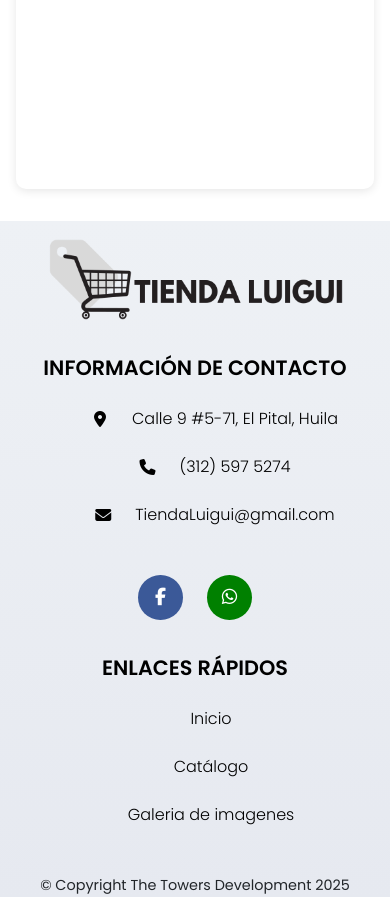
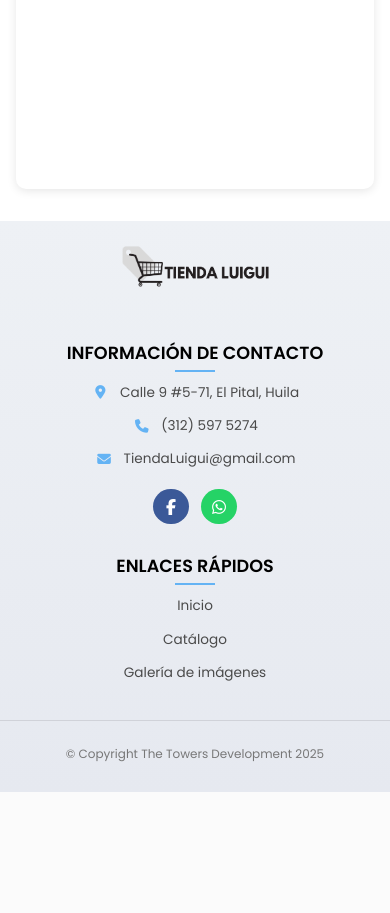
Before and after one commit to SamuelLemos01/Tienda-LuiGui-Despliegue, a Django app: page /carrito/ in a window 390 px wide. Shown: the part 549-1462 px from the top of the page. After the commit the page ends 1341 px from the top, so only its background shows below. Run offline with Django 5.2, Linux system fonts and the light colour scheme; some libraries are stand-ins or nearby versions.

Commit message:
footer arreglado

```diff
--- a/Proyecto_SENA/static/css/menu.css
+++ b/Proyecto_SENA/static/css/menu.css
@@ -114,124 +114,6 @@ header {
 
 .nav-iconos a:hover {
     color: green;
-}
-
-/* footer */
-.pie-pagina {
-    background-image: linear-gradient(to top, #e6e9f0 0%, #eef1f5 100%);
-}
-
-.contenedor-pie-pagina {
-    display: flex;
-    flex-direction: column;
-    gap: 3rem;
-    padding: 1rem;
-}
-
-.menu-pie-pagina {
-    display: flex;
-    gap: 5rem;
-}
-
-.titulo-pie-pagina {
-    font-weight: 600;
-    font-size: 1.6rem;
-    text-transform: uppercase;
-    color: #000;
-    margin-bottom: 2rem;
-}
-
-.pie-contenido {
-    display: flex;
-    justify-content: center;
-    gap: 50px;
-    align-items: center;
-}
-
-.pie-contenido img {
-    width: 60%;
-}
-
-.informacion-contacto,
-.informacion,
-.boletin {
-    display: flex;
-    flex-direction: column;
-}
-
-.informacion {
-    padding-left: 6rem;
-}
-
-.informacion-contacto ul,
-.informacion ul {
-    display: flex;
-    flex-direction: column;
-    gap: 1.5rem;
-}
-
-.informacion-contacto ul li,
-.informacion ul li {
-    list-style: none;
-    color: #000;
-    font-size: 1.4rem;
-    font-weight: 300;
-    display: flex;
-    align-items: center;
-}
-
-.informacion-contacto ul li i {
-    margin-right: 1rem;
-    min-width: 2rem;
-    color: #000;
-}
-
-.informacion ul li a {
-    text-decoration: none;
-    color: #000;
-    font-weight: 300;
-    transition: color 0.3s ease;
-}
-
-.informacion ul li a:hover {
-    color: var(--color-oscuro);
-}
-
-.iconos-sociales {
-    display: flex;
-    gap: 1.5rem;
-    margin-top: 2rem;
-}
-
-.iconos-sociales span {
-    border-radius: 50%;
-    width: 3.5rem;
-    height: 3.5rem;
-    display: flex;
-    align-items: center;
-    justify-content: center;
-    transition: transform 0.3s ease;
-}
-
-.iconos-sociales span:hover {
-    transform: translateY(-3px);
-}
-
-.iconos-sociales span i {
-    color: #fff;
-    font-size: 1.4rem;
-}
-
-.facebook {
-    background-color: #3b5998;
-}
-
-.whattsapp {
-    background-color: green;
-}
-
-.derechos-autor {
-    text-align: center;
 }
 
 /* Estilos para el dropdown */
@@ -409,36 +291,6 @@ header {
         transform: translateX(50%);
     }
 
-    /* Menu pie de página - Centrado en tablet/mobile */
-    .menu-pie-pagina {
-        flex-direction: column;
-        gap: 3rem;
-        align-items: center;
-        text-align: center;
-    }
-
-    .informacion {
-        padding-left: 0;
-    }
-
-    .informacion-contacto {
-        padding-left: 0;
-    }
-
-    .informacion-contacto ul,
-    .informacion ul {
-        align-items: center;
-    }
-
-    .informacion-contacto ul li {
-        justify-content: center;
-        text-align: center;
-    }
-
-    .titulo-pie-pagina {
-        text-align: center;
-    }
-
     :root {
         --h1-font: 4.5rem;
         --h2-font: 2.6rem;
@@ -471,70 +323,6 @@ header {
     .items-navbar.open .logo-responsive {
         width: 40%;
         margin: 0 auto 20px;
-    }
-
-    .titulo-pie-pagina {
-        font-size: 1.3rem;
-        margin-bottom: 1.5rem;
-        text-align: center;
-    }
-
-    .menu-pie-pagina {
-        text-align: center;
-        align-items: center;
-    }
-
-    .pie-contenido {
-        gap: 20px;
-        justify-content: center;
-    }
-
-    .pie-contenido img {
-        width: 80%;
-    }
-
-    .informacion-contacto,
-    .informacion {
-        align-items: center;
-    }
-
-    .informacion-contacto ul,
-    .informacion ul {
-        align-items: center;
-    }
-
-    .informacion-contacto ul li,
-    .informacion ul li {
-        font-size: 1rem;
-        text-align: center;
-        justify-content: center;
-    }
-
-    .iconos-sociales {
-        justify-content: center;
-    }
-
-    .iconos-sociales span {
-        width: 2.8rem;
-        height: 2.8rem;
-    }
-
-    .iconos-sociales span i {
-        font-size: 1.1rem;
-    }
-
-    .contenedor-pie-pagina {
-        gap: 2rem;
-        padding: 1rem 0.5rem;
-    }
-
-    .menu-pie-pagina {
-        gap: 2rem;
-    }
-
-    .derechos-autor {
-        font-size: 0.9rem;
-        margin-top: 1rem;
     }
 
     /* Ajustes de fuente raíz */
@@ -575,15 +363,6 @@ header {
         font-size: 1.3rem;
     }
 
-    .pie-contenido img {
-        width: 90%;
-    }
-
-    .informacion-contacto ul li,
-    .informacion ul li {
-        font-size: 0.9rem;
-    }
-
     .dropdown-content {
         min-width: 160px;
     }
@@ -600,3 +379,190 @@ header {
         transform: scale(1);
     }
 }
+
+.pie-pagina {
+    background-image: linear-gradient(to top, #e6e9f0 0%, #eef1f5 100%);
+    padding: 3rem 0 1rem;
+}
+
+.contenedor-pie-pagina {
+    max-width: 1200px;
+    margin: 0 auto;
+    padding: 0 1.5rem;
+}
+
+.menu-pie-pagina {
+    display: flex;
+    justify-content: space-between;
+    flex-wrap: wrap;
+    gap: 2rem;
+}
+
+.titulo-pie-pagina {
+    font-size: 1.1rem;
+    font-weight: 600;
+    text-transform: uppercase;
+    color: #000;
+    margin-bottom: 1.2rem;
+    position: relative;
+}
+
+.titulo-pie-pagina::after {
+    content: '';
+    position: absolute;
+    left: 0;
+    bottom: -8px;
+    width: 40px;
+    height: 2px;
+    background-color: #64b3f4;
+}
+
+.pie-logo {
+    flex: 1;
+    display: flex;
+    align-items: flex-start;
+    justify-content: center;
+    min-width: 200px;
+}
+
+.pie-logo img {
+    width: 80%;
+    max-width: 150px;
+}
+
+.informacion-contacto,
+.enlaces-rapidos {
+    flex: 1;
+    min-width: 200px;
+}
+
+.informacion-contacto ul,
+.enlaces-rapidos ul {
+    list-style: none;
+    padding: 0;
+    margin: 0;
+}
+
+.informacion-contacto ul li,
+.enlaces-rapidos ul li {
+    margin-bottom: 0.8rem;
+    font-size: 0.9rem;
+    color: #4a4a4a;
+    display: flex;
+    align-items: center;
+}
+
+.informacion-contacto ul li i {
+    margin-right: 10px;
+    min-width: 1.2rem;
+    color: #64b3f4;
+}
+
+.enlaces-rapidos ul li a {
+    color: #4a4a4a;
+    text-decoration: none;
+    transition: color 0.3s ease, transform 0.3s ease;
+    display: inline-block;
+}
+
+.enlaces-rapidos ul li a:hover {
+    color: #64b3f4;
+    transform: translateX(5px);
+}
+
+.iconos-sociales {
+    display: flex;
+    gap: 0.8rem;
+    margin-top: 1.2rem;
+}
+
+.social-icon {
+    width: 2.5rem;
+    height: 2.5rem;
+    display: flex;
+    align-items: center;
+    justify-content: center;
+    border-radius: 50%;
+    color: #fff;
+    transition: transform 0.3s ease, opacity 0.3s;
+    text-decoration: none;
+}
+
+.social-icon:hover {
+    transform: translateY(-3px);
+    opacity: 0.9;
+}
+
+.facebook {
+    background-color: #3b5998;
+}
+
+.whatsapp {
+    background-color: #25d366;
+}
+
+.derechos-autor {
+    text-align: center;
+    padding-top: 2rem;
+    margin-top: 2rem;
+    border-top: 1px solid rgba(0, 0, 0, 0.1);
+    font-size: 0.8rem;
+    color: #777;
+}
+
+@media (max-width: 768px) {
+    .menu-pie-pagina {
+        flex-direction: column;
+        text-align: center;
+    }
+
+    .pie-logo {
+        justify-content: center;
+        margin-bottom: 1.5rem;
+    }
+
+    .informacion-contacto,
+    .enlaces-rapidos {
+        width: 100%;
+    }
+
+    .titulo-pie-pagina::after {
+        left: 50%;
+        transform: translateX(-50%);
+    }
+
+    .informacion-contacto ul li,
+    .enlaces-rapidos ul li {
+        justify-content: center;
+    }
+
+    .iconos-sociales {
+        justify-content: center;
+    }
+
+    .pie-pagina {
+        padding: 2rem 0 1rem;
+    }
+}
+
+@media (max-width: 480px) {
+    .pie-pagina {
+        padding: 1.5rem 0 0.8rem;
+    }
+
+    .informacion-contacto ul li,
+    .enlaces-rapidos ul li {
+        font-size: 0.85rem;
+    }
+
+    .social-icon {
+        width: 2.2rem;
+        height: 2.2rem;
+    }
+
+    .derechos-autor {
+        margin-top: 1.5rem;
+        padding-top: 1.5rem;
+        font-size: 0.75rem;
+    }
+}
--- a/Proyecto_SENA/templates/base.html
+++ b/Proyecto_SENA/templates/base.html
@@ -82,48 +82,42 @@
 
   <!-- footer -->
 <footer class="pie-pagina">
-        <div class="contenedores contenedor-pie-pagina">
+    <div class="contenedor-pie-pagina">
         <div class="menu-pie-pagina">
-                <div class="pie-contenido">
+            <div class="pie-logo">
                 <img src="{% static 'images/logo.png' %}" alt="Logo Tienda LuiGui">
             </div>
             <div class="informacion-contacto">
-                    <p class="titulo-pie-pagina">Información de Contacto</p>
+                <h3 class="titulo-pie-pagina">Información de Contacto</h3>
                 <ul>
                     <li><i class="fa-solid fa-location-dot"></i> Calle 9 #5-71, El Pital, Huila</li>
                     <li><i class="fa-solid fa-phone"></i> (312) 597 5274</li>
                     <li><i class="fa-solid fa-envelope"></i> TiendaLuigui@gmail.com</li>
                 </ul>
                 <div class="iconos-sociales">
-                        <span class="facebook">
-                            <a href="https://web.facebook.com" target="_blank" rel="noopener noreferrer">
+                    <a href="https://web.facebook.com" class="social-icon facebook" target="_blank" rel="noopener noreferrer">
                         <i class="fa-brands fa-facebook-f"></i>
                     </a>
-                        </span>
-                        <span class="whattsapp">
-                            <a href="https://wa.me/573125975274?text=Hola,%20quiero%20más%20información" target="_blank" rel="noopener noreferrer">
+                    <a href="https://wa.me/573125975274?text=Hola,%20quiero%20más%20información" class="social-icon whatsapp" target="_blank" rel="noopener noreferrer">
                         <i class="fa-brands fa-whatsapp"></i>
                     </a>
-                        </span>
                 </div>
             </div>
-                <div class="informacion">
-                    <p class="titulo-pie-pagina">Enlaces Rápidos</p>
+            <div class="enlaces-rapidos">
+                <h3 class="titulo-pie-pagina">Enlaces Rápidos</h3>
                 <ul>
                     <li><a href="{% url 'inicio' %}">Inicio</a></li>
                     <li><a href="{% url 'catalogo' %}">Catálogo</a></li>
-                        <li><a href="{% url 'galeria' %}">Galeria de imagenes</a></li>
+                    <li><a href="{% url 'galeria' %}">Galería de imágenes</a></li>
                 </ul>
             </div>
         </div>
     </div>
-
     <div class="derechos-autor">
-            <p>
-                &copy; Copyright The Towers Development 2025
-            </p>
+        <p>&copy; Copyright The Towers Development 2025</p>
     </div>
 </footer>
+
     <script src="{% static 'js/script.js' %}"></script>
     <script src="https://unpkg.com/aos@next/dist/aos.js"></script>
     <script>
```
Lines whose indentation alone changed are shown as unchanged.
